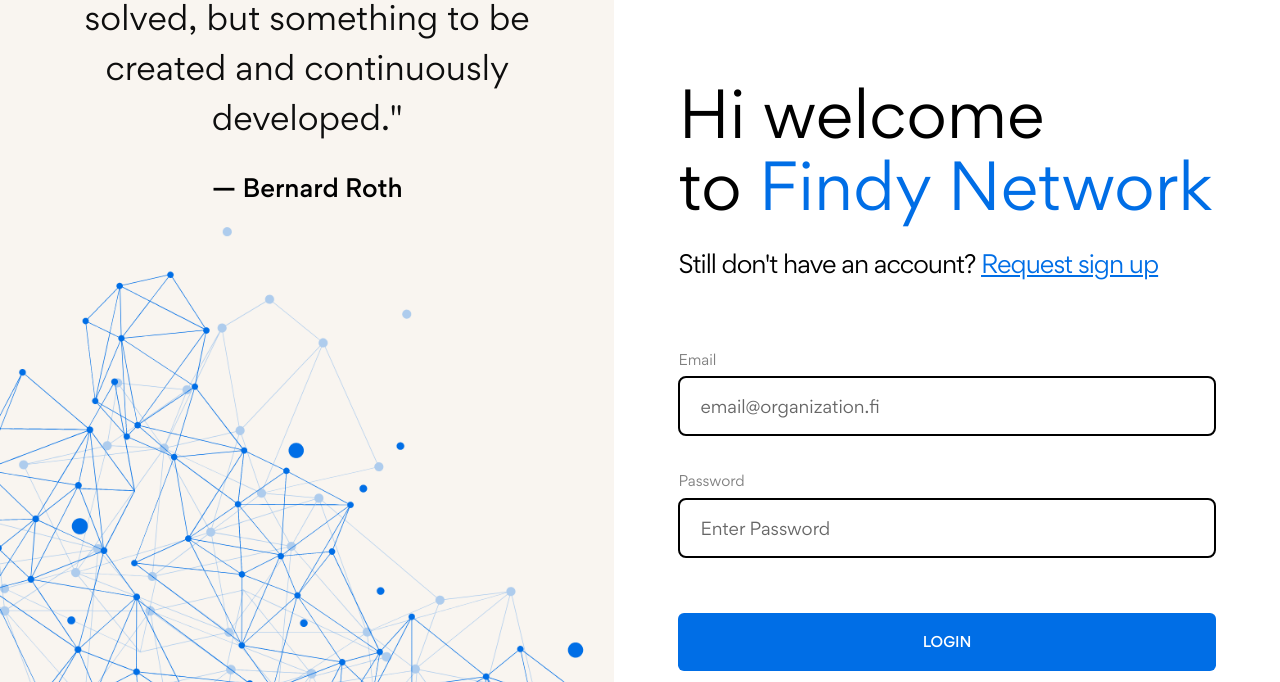
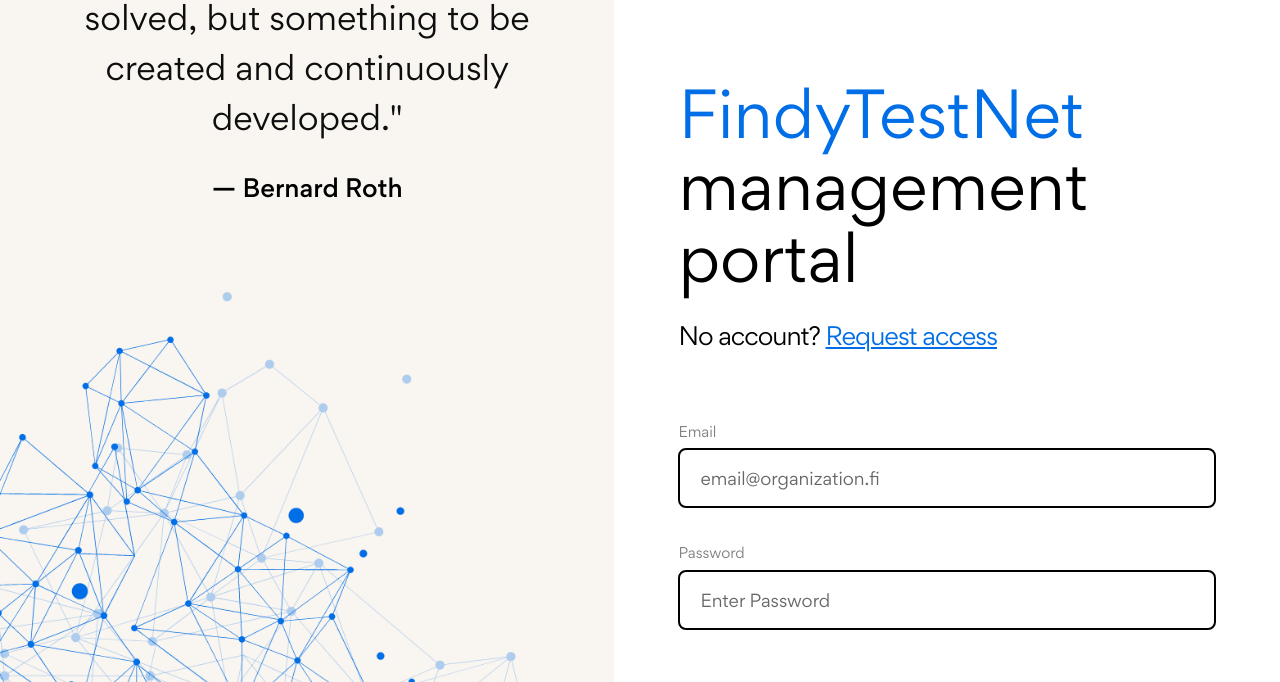
Before and after one commit to FindyFi/findy-front, a plain HTML site: page static/login.html in a window 1280 px wide. Shown: the part 97-779 px from the top of the page. Drawn offline with nearby package versions, Linux system fonts and the light colour scheme; a web font is replaced by a local one.

Commit message:
revised texts

```diff
--- a/static/login.html
+++ b/static/login.html
@@ -81,12 +81,10 @@
                 <main id="vue-outer">
                     <form action="/login" method="post" accept-charset="utf-8" @submit.prevent="login"
                         class="user-data-form mt-80 lg-mt-50">
-                        <h2 class="font-gordita">Hi welcome <br> to <span>Findy Network</span></h2>
-                        <p class="header-info pt-20 pb-50 lg-pb-30">Still don't have an account? <a target="_blank"
-                                href="mailto:info@findy.network?subject=Join%20Findy%20Network&body=Dear%20Team%20Findy,%0D%0A%0D%0AI%20am%20writing%20to%20express%20my%20interest%20in%20joining%20the%20Findy%20SSI%20network%20as%20a%20member.%0D%0AThank%20you%20for%20your%20time%20and%20consideration.%20I%20look%20forward%20to%20hearing%20back%20from%20you%20soon.%0D%0A%0D%0ABest%20regards">Request
-                                sign
-                                up</a></p>
-
+                        <h2 class="font-gordita"><span>FindyTestNet</span> management portal</h2>
+                        <p class="header-info pt-20 pb-50 lg-pb-30">No account? <a target="_blank"
+                                href="mailto:santtu.pulli@findy.fi?subject=FindyTestNet&body=I%20am%20interested%20in%20using%20FindyTestNet.%0D%0A%0D%0AMy%20use%20case%20is%20...%0D%0A%0D%0ABest%20regards">Request
+                                access</a></p>
                         <div class="row">
                             <div class="col-12">
                                 <div class="input-group-meta mb-30">
```
